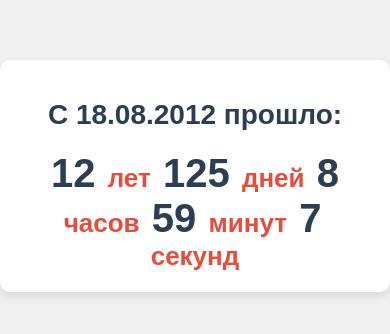
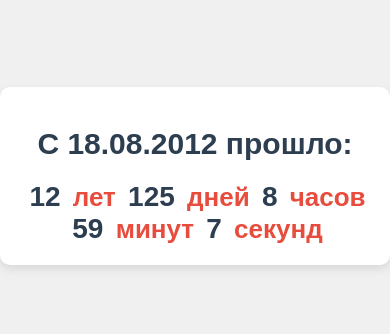
Before and after one commit to dimon271086/time, a plain HTML site: page index.html in a window 390 px wide. Shown: the part 246-580 px from the top of the page. Drawn offline with Linux system fonts and the light colour scheme.

Commit message:
index.html

```diff
--- a/index.html
+++ b/index.html
@@ -26,12 +26,12 @@
             width: 700px;
         }
         h1 {
-            font-size: 28px;
+            font-size: 30px;
             margin-bottom: 20px;
             color: #2c3e50;
         }
         .time {
-            font-size: 32px;
+            font-size: 30px;
             font-weight: bold;
             color: #e74c3c;
         }
@@ -45,7 +45,7 @@
                 font-size: 26px;
             }
             .time span {
-                font-size: 40px;
+                font-size: 28px;
             }
         }
     </style>
```
